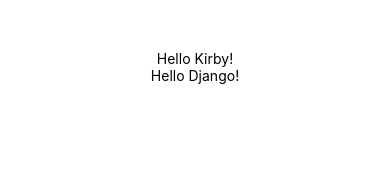
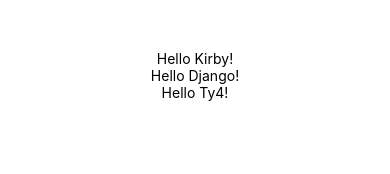
Before and after one commit to Fatima-Zahrae-Acharki/NativeBrief, a React Native app: screen / in a window 390 px wide. Shown: the top 174 px of the page. Built offline with nearby package versions, Linux system fonts and the light colour scheme.

Commit message:
greeting

```diff
--- a/App.tsx
+++ b/App.tsx
@@ -20,6 +20,7 @@ const LotsOfGreetings = () => {
    <View style={[styles.center, {top: 50}]}>
     <Greeting name= "Kirby"></Greeting>
     <Greeting name= "Django"></Greeting>
+    <Greeting name= "Ty4"></Greeting>
    </View>
   );
 };
```
